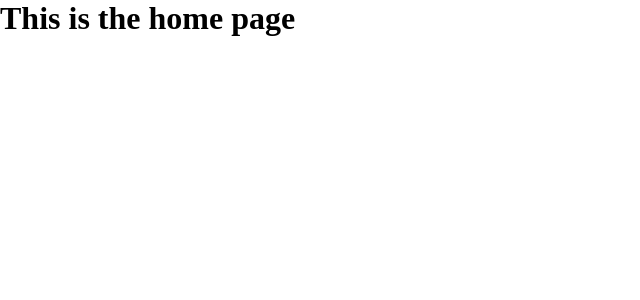
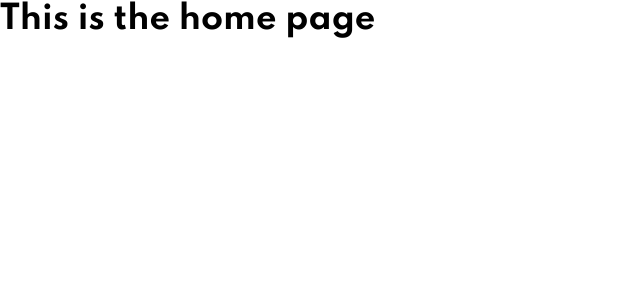
Before and after one commit to Mapelsun/invoice-app, a Vue app: page / in a window 1280 px wide. Shown: the top 300 px of the page, without its empty margins (0-640 px from the left). Built offline with nearby package versions, Linux system fonts and the light colour scheme.

Commit message:
style: add google font and color variables

```diff
--- a/src/App.vue
+++ b/src/App.vue
@@ -5,6 +5,27 @@
 </template>
 
 <style lang="scss">
+// Font import
+@import url("https://fonts.googleapis.com/css2?family=Spartan:wght@100;300;400;500;700&display=swap");
+
+// Global variables
+:root {
+  --clr-primary: #7c5dfa;
+  --clr-primary-hover: #9277ff;
+  --clr-secondary: #ec5757;
+  --clr-secondary-hover: rgb(255, 151, 151);
+
+  // --clr-purple-dark: #1e2139;
+  // --clr-purple-light: #252945;
+  // --clr-purple-dark: #dfe3fa;
+  // --clr-purple-light: #888eb0;
+  // --clr-purple-dark: #7e88c3;
+  // --clr-purple-light: #0c0e16;
+
+  --clr-bg-light: #f8f8fb;
+  --clr-bg-dark: #141625;
+}
+
 // Basic default global reset
 html {
   box-sizing: border-box;
@@ -23,6 +44,8 @@ html {
 body {
   -webkit-font-smoothing: antialiased;
   -moz-osx-font-smoothing: grayscale;
+  font-family: "Spartan", sans-serif;
+  font-weight: 400;
   font-size: 1.6rem;
 }
 
@@ -32,4 +55,8 @@ textarea,
 select {
   font: inherit;
 }
+
+img {
+  width: 100%;
+}
 </style>
```
